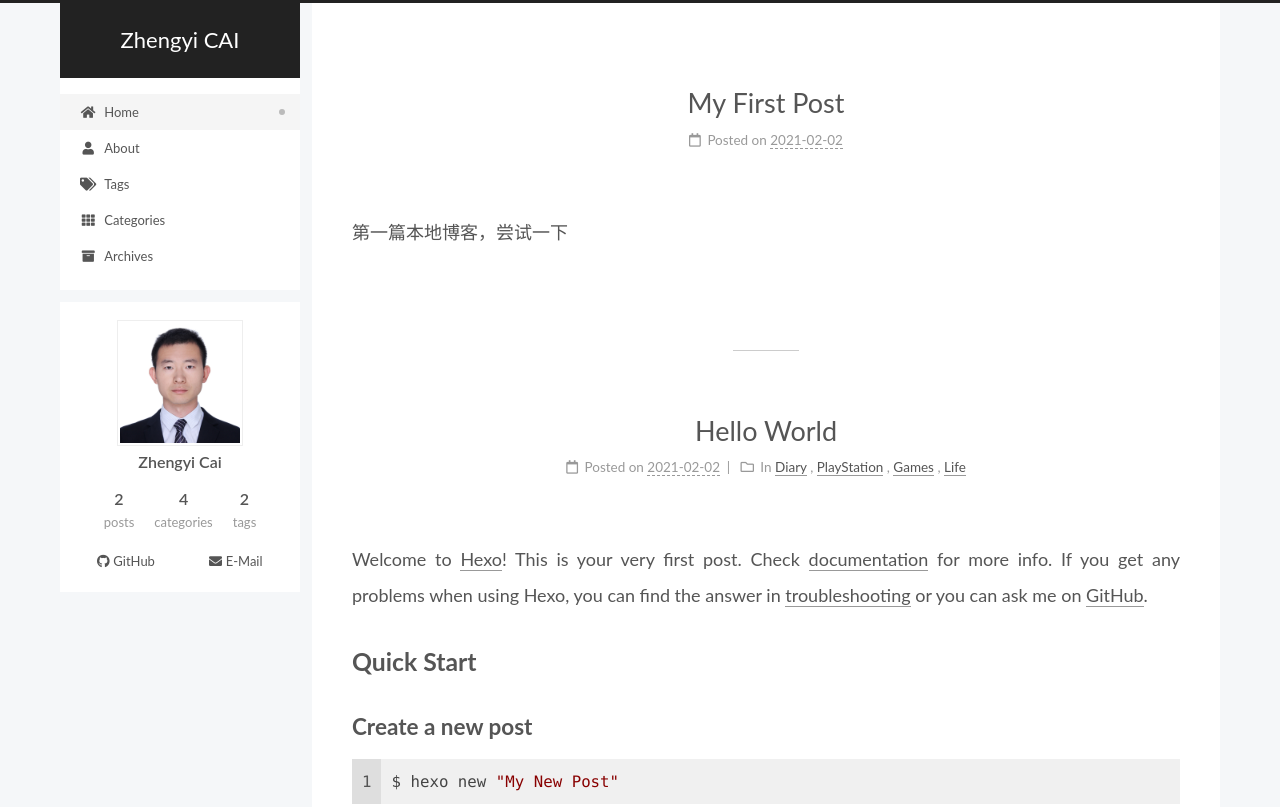
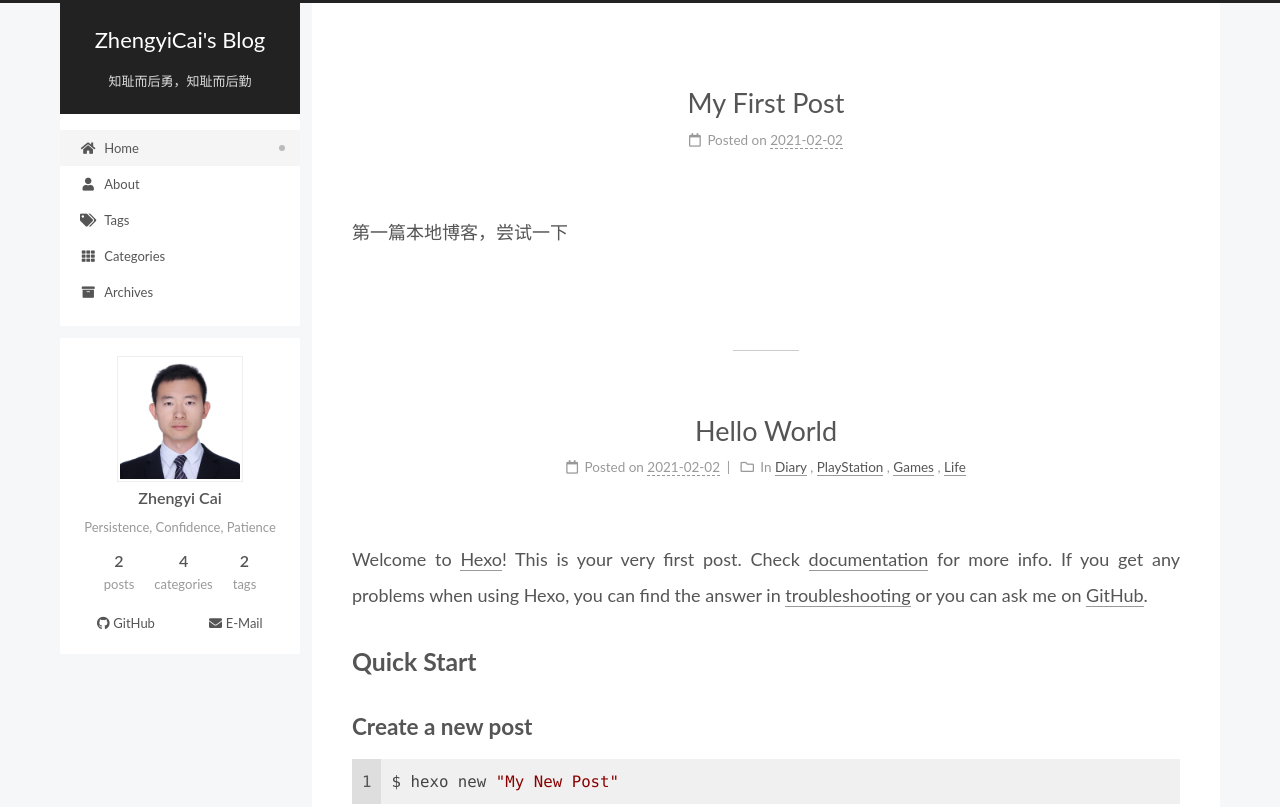
Before and after one commit to caizy1709/caizy1709, a plain HTML site: page index.html in a window 1280 px wide. Shown: the top 807 px of the page. Drawn offline with nearby package versions, Linux system fonts and the light colour scheme; some packages are replaced by stand-ins of ours; a script that the page names is missing.

Commit message:
Site updated: 2021-02-03 00:32:41

```diff
--- a/index.html
+++ b/index.html
@@ -23,10 +23,12 @@
     var NexT = window.NexT || {};
     var CONFIG = {"hostname":"caizy1709.github.io","root":"/","images":"/images","scheme":"Pisces","version":"8.2.1","exturl":false,"sidebar":{"position":"left","Pisces | Gemini":240,"display":"post","padding":18,"offset":12},"copycode":false,"bookmark":{"enable":false,"color":"#222","save":"auto"},"fancybox":false,"mediumzoom":false,"lazyload":false,"pangu":false,"comments":{"style":"tabs","active":null,"storage":true,"lazyload":false,"nav":null},"motion":{"enable":true,"async":false,"transition":{"post_block":"fadeIn","post_header":"fadeInDown","post_body":"fadeInDown","coll_header":"fadeInLeft","sidebar":"fadeInUp"}},"prism":false,"i18n":{"placeholder":"Searching...","empty":"We didn't find any results for the search: ${query}","hits_time":"${hits} results found in ${time} ms","hits":"${hits} results found"}};
   </script>
+<meta name="description" content="Persistence, Confidence, Patience">
 <meta property="og:type" content="website">
-<meta property="og:title" content="Zhengyi CAI">
+<meta property="og:title" content="ZhengyiCai&#39;s Blog">
 <meta property="og:url" content="https://caizy1709.github.io/index.html">
-<meta property="og:site_name" content="Zhengyi CAI">
+<meta property="og:site_name" content="ZhengyiCai&#39;s Blog">
+<meta property="og:description" content="Persistence, Confidence, Patience">
 <meta property="og:locale" content="en_US">
 <meta property="article:author" content="Zhengyi Cai">
 <meta name="twitter:card" content="summary">
@@ -44,7 +46,7 @@
     lang   : 'en'
   };
 </script>
-<title>Zhengyi CAI</title>
+<title>ZhengyiCai's Blog</title>
 
 
 
@@ -105,9 +107,10 @@
 
     <a href="/" class="brand" rel="start">
       <i class="logo-line"></i>
-      <h1 class="site-title">Zhengyi CAI</h1>
+      <h1 class="site-title">ZhengyiCai's Blog</h1>
       <i class="logo-line"></i>
     </a>
+      <p class="site-subtitle" itemprop="description">知耻而后勇，知耻而后勤</p>
   </div>
 
   <div class="site-nav-right">
@@ -163,7 +166,7 @@
     <img class="site-author-image" itemprop="image" alt="Zhengyi Cai"
       src="/images/avatar1.jpg">
   <p class="site-author-name" itemprop="name">Zhengyi Cai</p>
-  <div class="site-description" itemprop="description"></div>
+  <div class="site-description" itemprop="description">Persistence, Confidence, Patience</div>
 </div>
 <div class="site-state-wrap site-overview-item animated">
   <nav class="site-state">
@@ -234,11 +237,11 @@
     <span hidden itemprop="author" itemscope itemtype="http://schema.org/Person">
       <meta itemprop="image" content="/images/avatar1.jpg">
       <meta itemprop="name" content="Zhengyi Cai">
-      <meta itemprop="description" content="">
+      <meta itemprop="description" content="Persistence, Confidence, Patience">
     </span>
 
     <span hidden itemprop="publisher" itemscope itemtype="http://schema.org/Organization">
-      <meta itemprop="name" content="Zhengyi CAI">
+      <meta itemprop="name" content="ZhengyiCai's Blog">
     </span>
       <header class="post-header">
         <h2 class="post-title" itemprop="name headline">
@@ -299,11 +302,11 @@
     <span hidden itemprop="author" itemscope itemtype="http://schema.org/Person">
       <meta itemprop="image" content="/images/avatar1.jpg">
       <meta itemprop="name" content="Zhengyi Cai">
-      <meta itemprop="description" content="">
+      <meta itemprop="description" content="Persistence, Confidence, Patience">
     </span>
 
     <span hidden itemprop="publisher" itemscope itemtype="http://schema.org/Organization">
-      <meta itemprop="name" content="Zhengyi CAI">
+      <meta itemprop="name" content="ZhengyiCai's Blog">
     </span>
       <header class="post-header">
         <h2 class="post-title" itemprop="name headline">
```
Also changed, not shown: 2021/02/02/My-First-Post/index.html (+7 -6 lines), 2021/02/02/hello-world/index.html (+7 -6 lines), about/index.html (+7 -4 lines), archives/2021/02/index.html (+8 -5 lines), archives/2021/index.html (+8 -5 lines), archives/index.html (+8 -5 lines), categories/Diary/Games/index.html (+8 -5 lines), categories/Diary/PlayStation/index.html (+8 -5 lines), categories/Diary/index.html (+8 -5 lines), categories/Life/index.html (+8 -5 lines), categories/index.html (+7 -4 lines), tags/Games/index.html (+8 -5 lines), tags/index.html (+7 -4 lines), tags/life/index.html (+8 -5 lines).
